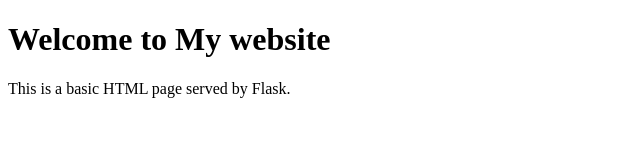
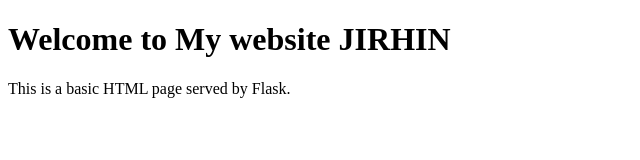
Before and after one commit to Jithin482/Pipeline1, a plain HTML site: page index.html in a window 1280 px wide. Shown: the whole page, without its empty margins (0-640 px from the left). Drawn offline with Linux system fonts and the light colour scheme.

Commit message:
Update index.html

```diff
--- a/index.html
+++ b/index.html
@@ -6,7 +6,7 @@
     <title> App</title>
 </head>
 <body>
-    <h1>Welcome to My website</h1>
+    <h1>Welcome to My website JIRHIN</h1>
     <p color='red'>This is a basic HTML page served by Flask.</p>
 </body>
 </html>
```
